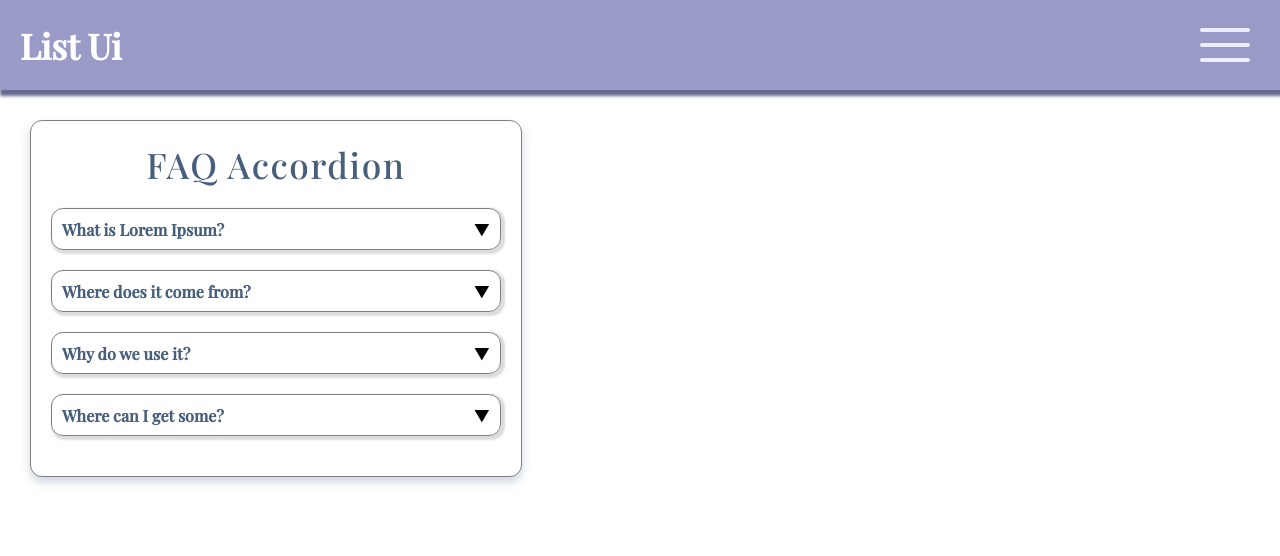
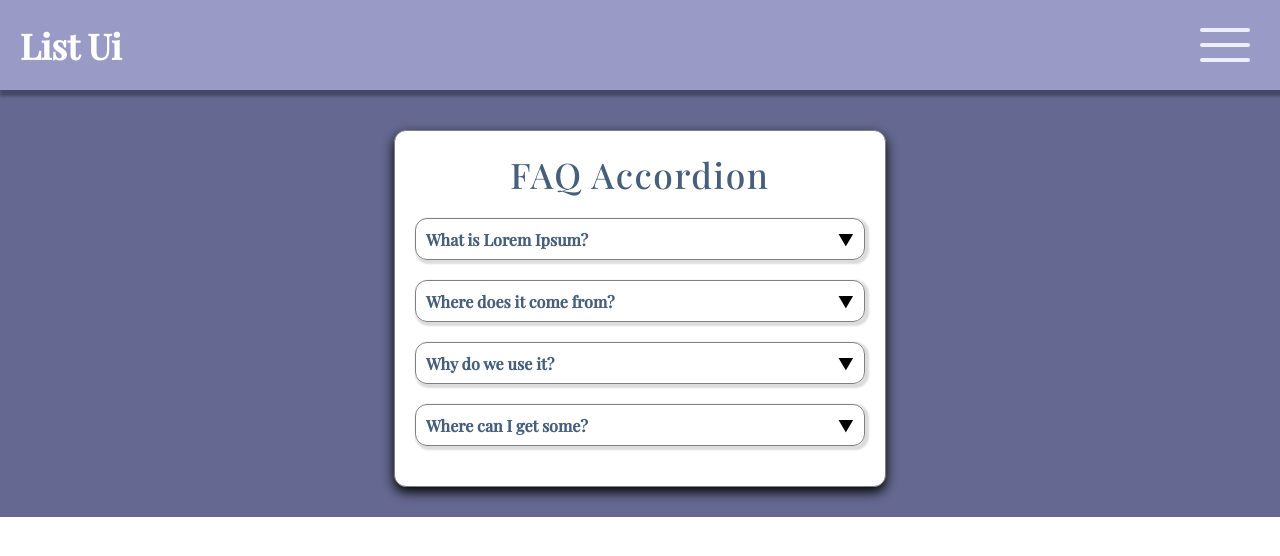
Before and after one commit to Taek2yo/Prepare-for-assignments, a React (Create React App) app in the folder List-Ui/list-ui-practice/: page / in a window 1280 px wide. Shown: the top 556 px of the page. Built offline with nearby package versions, Linux system fonts and the light colour scheme; the HTML template or start-up script is replaced by a standard one.

Commit message:
feat : Accordion section 1 완성

```diff
--- a/List-Ui/list-ui-practice/src/components/Accordion.jsx
+++ b/List-Ui/list-ui-practice/src/components/Accordion.jsx
@@ -32,6 +32,7 @@ const Accordion = () => {
   };
 
   return (
+    <BG>
     <Container>
       <Wrapper>
         <Title>FAQ Accordion</Title>
@@ -48,10 +49,17 @@ const Accordion = () => {
 
       </Wrapper>
     </Container>
+    </BG>
   );
 };
 
 export default React.memo(Accordion);
+
+const BG = styled.div`
+  background-color: #656890;
+  padding: 30px;
+  padding-top: 40px;
+`
 
 const Container = styled.div`
   width: 450px;
@@ -59,16 +67,16 @@ const Container = styled.div`
   flex-direction: column;
   border: 1px solid gray;
   border-radius: 12px;
-  margin: 30px;
-  box-shadow: 0px 5px 10px rgba(90, 116, 148, 0.3);
+  margin: 0 auto;
+  box-shadow: 0px 5px 12px black;
   background-color: #fff;
   color: #475f7b;
-  overflow: hidden;
   padding: 1.25rem;
 `;
 
 const Wrapper = styled.div`
   text-align: center;
+
 `;
 
 
--- a/List-Ui/list-ui-practice/src/components/Header.jsx
+++ b/List-Ui/list-ui-practice/src/components/Header.jsx
@@ -27,7 +27,7 @@ const Container = styled.div`
   background-color: #999bc6;
   width: 100%;
   height: 90px;
-  box-shadow: 3px 3px 3px 3px #656890;
+  box-shadow: 3px 3px 3px 3px #454764;
   display: flex;
   align-items: center;
   justify-content: space-between;
```
